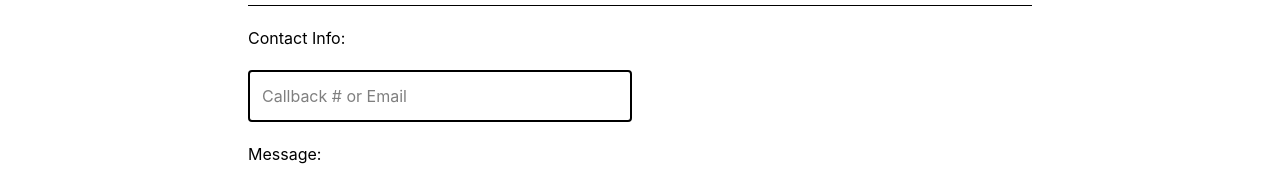
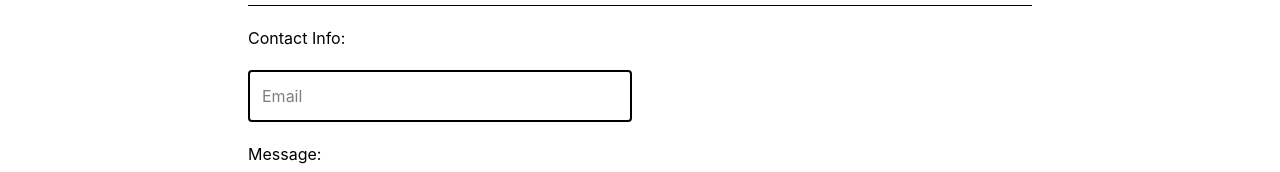
Before and after one commit to IkeAlmighty/portfolio, a React (Vite) app: page /contact in a window 1280 px wide. Shown: the part 275-447 px from the top of the page. Built offline with nearby package versions, Linux system fonts and the light colour scheme.

Commit message:
added email format validation, preventDefault for handSubmit on form

```diff
--- a/src/pages/Contact.jsx
+++ b/src/pages/Contact.jsx
@@ -1,4 +1,9 @@
 export default function Contact() {
+
+  function handleSubmit(e) {
+    e.preventDefault();
+  }
+
   return (
     <div>
       <h1>Contact Form</h1>
@@ -8,12 +13,12 @@ export default function Contact() {
 
       <hr />
 
-      <form className="my-5">
+      <form className="my-5" onSubmit={handleSubmit}>
         <label>
           <div className="">Contact Info: </div>
           <input
-            type="text"
-            placeholder="Callback # or Email"
+            type="email"
+            placeholder="Email"
             className="block my-5 p-3 border-black border-2 rounded w-full max-w-sm"
             required
           />
```
